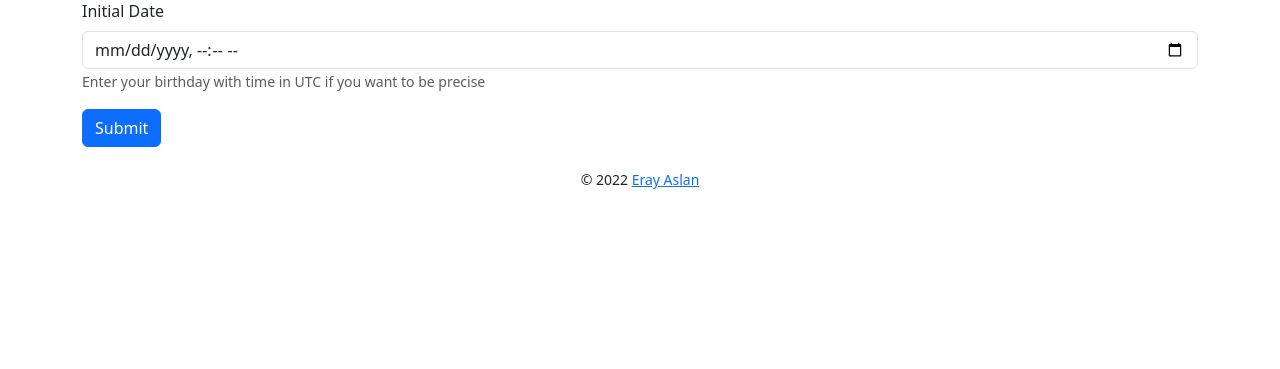
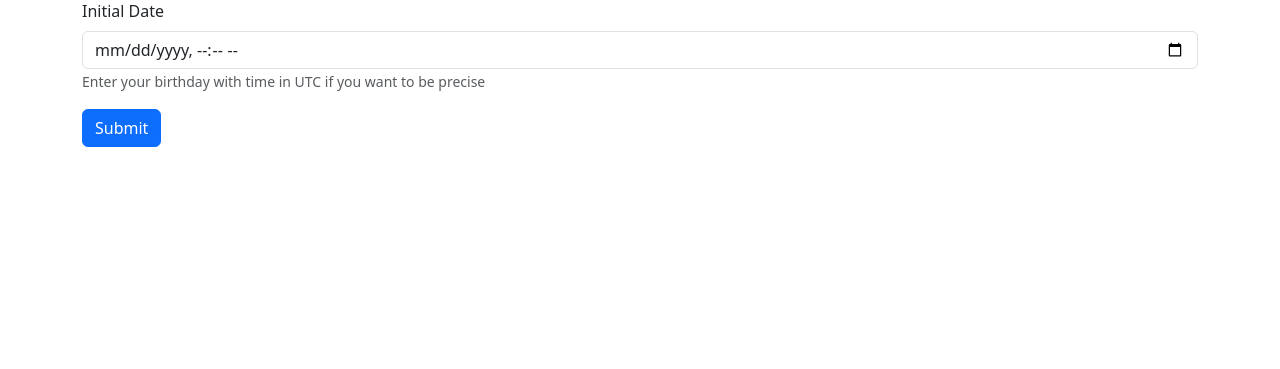
Before and after one commit to erayaslan/timediff, a Flask app: page / in a window 1280 px wide. Shown: the part 127-496 px from the top of the page. Run offline with Flask 2, Linux system fonts and the light colour scheme; some libraries are stand-ins or nearby versions.

Commit message:
correct the github link and get rid of copyright footer

```diff
--- a/templates/base.html
+++ b/templates/base.html
@@ -36,7 +36,7 @@
             <div class="collapse navbar-collapse" id="navbarSupportedContent">
                 <ul class="navbar-nav mr-auto">
                     {{ render_nav_item('index', 'Home') }}
-                    <li class="nav-item"><a class="nav-link" href="https://github.com/helloflask/bootstrap-flask"
+                    <li class="nav-item"><a class="nav-link" href="https://github.com/erayaslan/timediff"
                             target="_blank">GitHub</a></li>
                 </ul>
             </div>
@@ -48,15 +48,6 @@
         {% block content %}{% endblock %}
     </main>
 
-    <footer class="text-center">
-        {% block footer %}
-        <small> &copy;
-            <script>document.write(new Date().getFullYear())</script> <a href="https://github.com/erayaslan">Eray
-                Aslan</a>
-        </small>
-        {% endblock %}
-    </footer>
-
     {{ bootstrap.load_js() }}
 </body>
 
```
